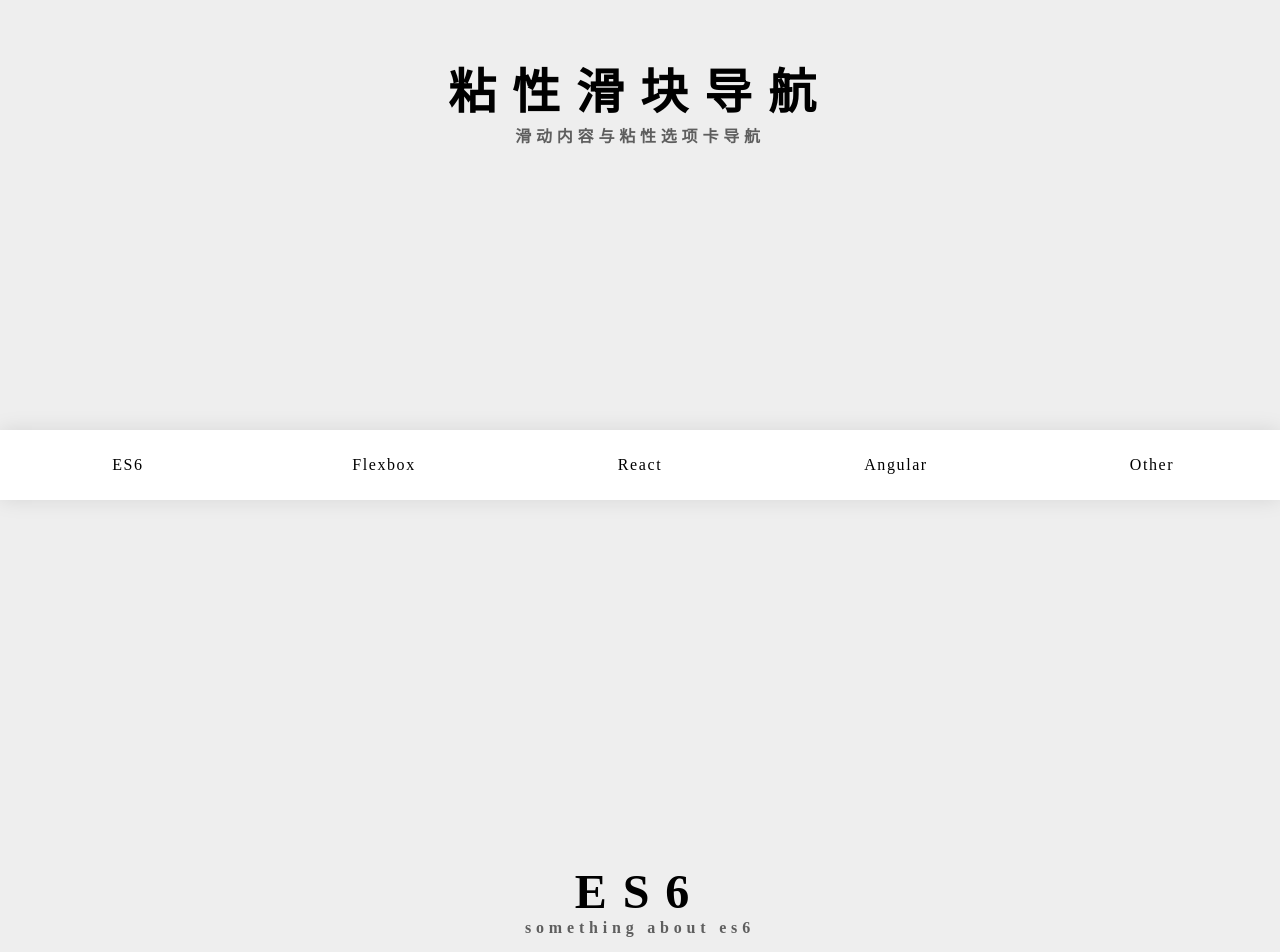
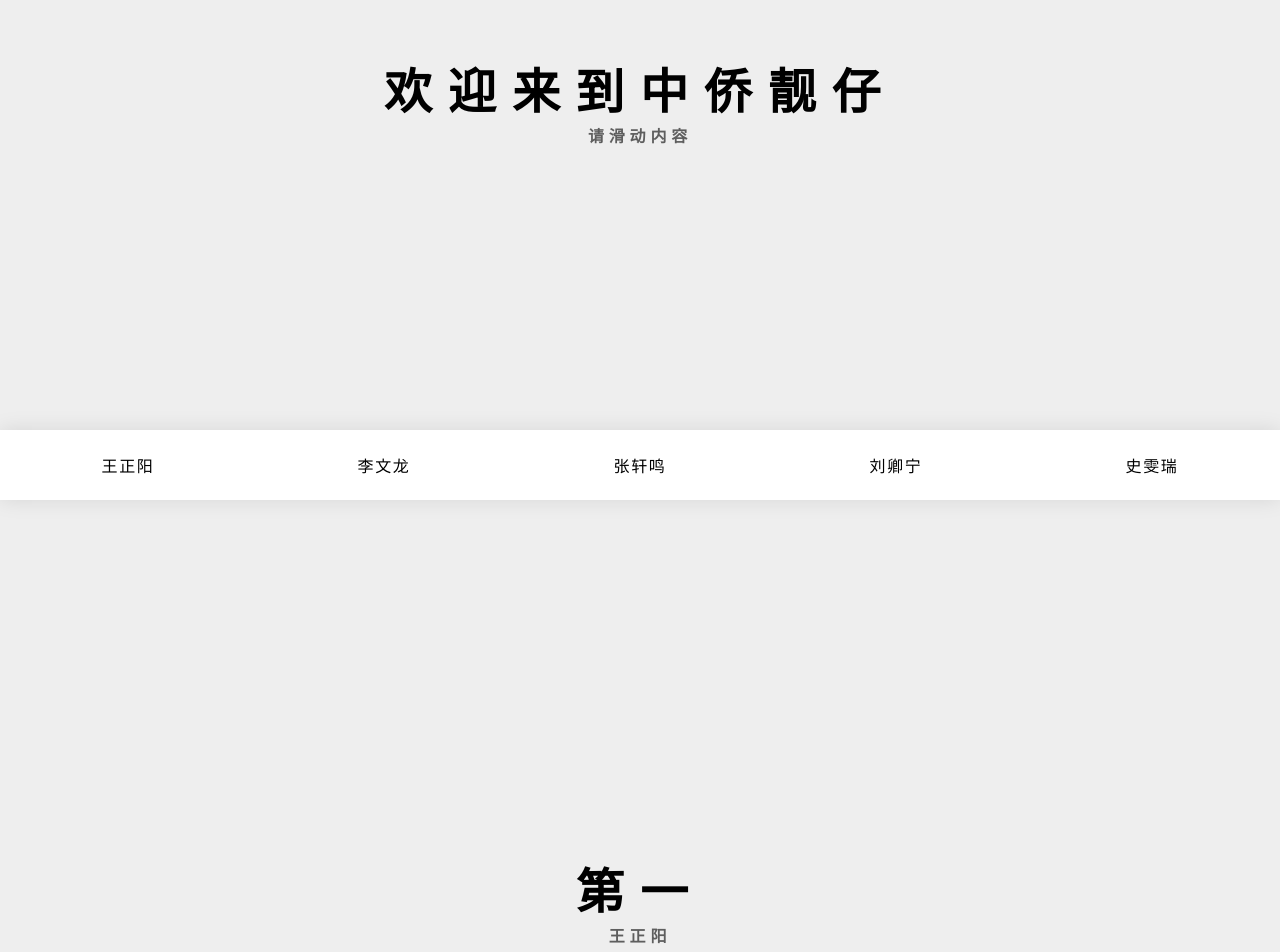
Before and after one commit to xbyszxwde/xinxiwang.github.io, a plain HTML site: page index.html in a window 1280 px wide. Shown: the part 300-1252 px from the top of the page. Drawn offline with Linux system fonts and the light colour scheme.

Commit message:
第二次修改

```diff
--- a/index.html
+++ b/index.html
@@ -10,15 +10,15 @@
 <body>
 
 <section class="et-hero-tabs">
-  <h1>粘性滑块导航</h1>
-  <h3>滑动内容与粘性选项卡导航</h3>
+  <h1>欢迎来到中侨靓仔</h1>
+  <h3>请滑动内容</h3>
 
 	<div class="et-hero-tabs-container">
-		<a class="et-hero-tab" href="#tab-es6">ES6</a>
-		<a class="et-hero-tab" href="#tab-flexbox">Flexbox</a>
-		<a class="et-hero-tab" href="#tab-react">React</a>
-		<a class="et-hero-tab" href="#tab-angular">Angular</a>
-		<a class="et-hero-tab" href="#tab-other">Other</a>
+		<a class="et-hero-tab" href="#tab-es6">王正阳</a>
+		<a class="et-hero-tab" href="#tab-flexbox">李文龙</a>
+		<a class="et-hero-tab" href="#tab-react">张轩鸣</a>
+		<a class="et-hero-tab" href="#tab-angular">刘卿宁</a>
+		<a class="et-hero-tab" href="#tab-other">史雯瑞</a>
 		<span class="et-hero-tab-slider"></span>
 	</div>
 
@@ -27,24 +27,24 @@
 <!-- Main -->
 <main class="et-main">
   <section class="et-slide" id="tab-es6">
-    <h1>ES6</h1>
-    <h3>something about es6</h3>
+    <h1>第一</h1>
+    <h3>王正阳</h3>
   </section>
   <section class="et-slide" id="tab-flexbox">
-    <h1>Flexbox</h1>
-    <h3>something about flexbox</h3>
+    <h1>第二</h1>
+    <h3>李文龙</h3>
   </section>
   <section class="et-slide" id="tab-react">
-    <h1>React</h1>
-    <h3>something about react</h3>
+    <h1>第三</h1>
+    <h3>张轩鸣</h3>
   </section>
   <section class="et-slide" id="tab-angular">
-    <h1>Angular</h1>
-    <h3>something about angular</h3>
+    <h1>第四</h1>
+    <h3>刘卿宁</h3>
   </section>
   <section class="et-slide" id="tab-other">
-    <h1>Other</h1>
-    <h3>something about other</h3>
+    <h1>第五</h1>
+    <h3>史雯瑞</h3>
   </section>
 </main>
 
```
